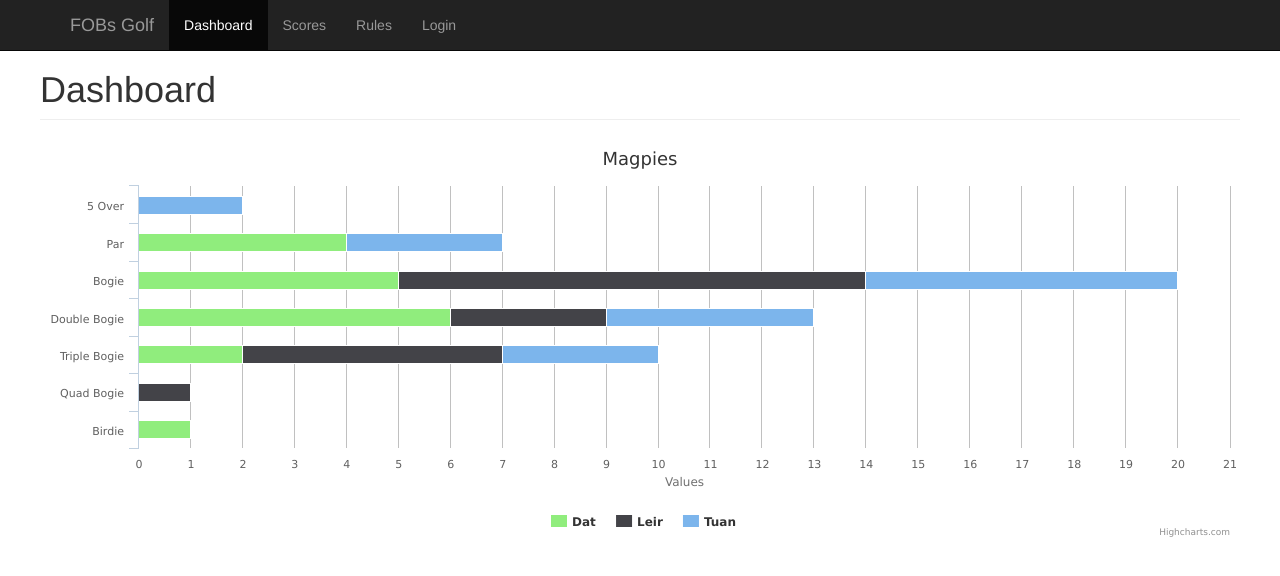
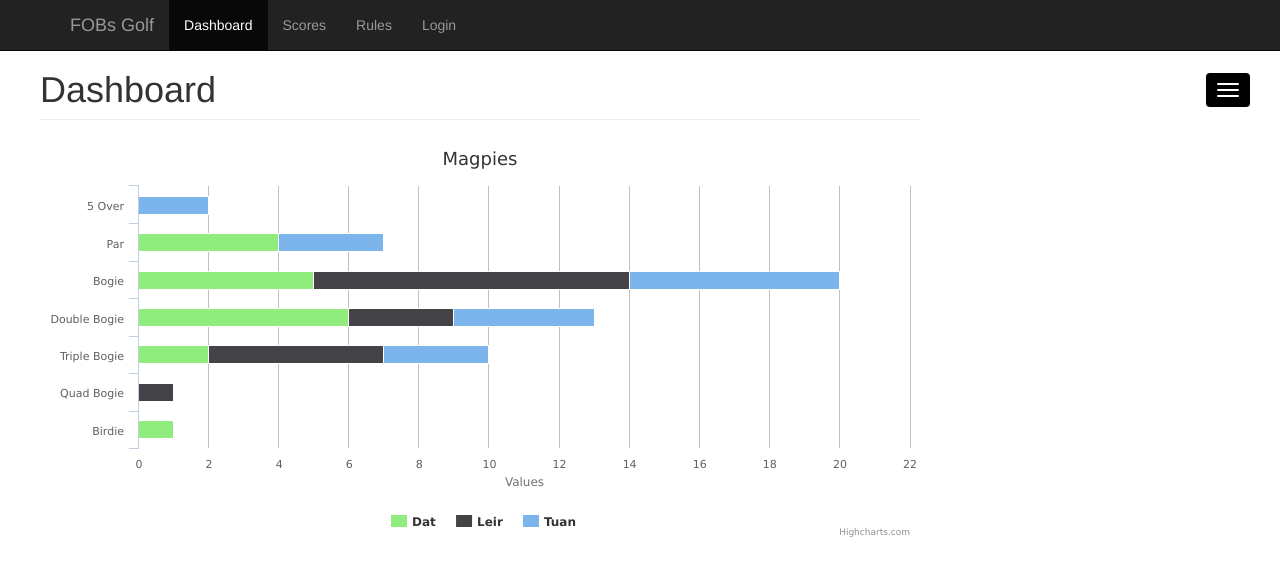
Before and after one commit to fobsgolf/fobsgolf.github.io, a plain HTML site: page index.html at #/dashboard in a window 1280 px wide. Drawn offline with Linux system fonts and the light colour scheme.

Commit message:
Added menu item to dashboard.

```diff
--- a/src/clients/web/css/core.css
+++ b/src/clients/web/css/core.css
@@ -1,11 +1,55 @@
 body {
-  padding-top: 70px;
+    padding-top: 70px;
 }
 .content {
-  padding: 40px 15px;
-  text-align: center;
-  left: auto;
-  right: auto;
+    padding: 40px 15px;
+    text-align: center;
+    left: auto;
+    right: auto;
 }
 
 .nav, .pagination, .carousel, .panel-title a { cursor: pointer; }
+
+.custom-menu {
+    background-color: black;
+    position: relative;
+    float: right;
+    margin-right: 15px;
+    padding: 9px 10px;
+    margin-top: 3px;
+    margin-bottom: 8px;
+    background-image: none;
+    border: 1px solid transparent;
+    border-radius: 4px;
+    width: 44px;
+    height: 34px;
+}
+
+.custom-menu .icon-bar {
+    background-color: #fff;
+    display: block;
+    width: 22px;
+    height: 2px;
+    border-radius: 1px;
+}
+
+.custom-menu .icon-bar+.icon-bar {
+    margin-top: 4px;
+}
+
+.custom-menu-items {
+    display: block;
+    position: relative;
+    margin-top: 40px;
+    color: white;
+}
+
+.custom-menu-items li>a {
+    color: white;
+    background-color: grey;
+}
+
+.custom-menu-items li:hover, .custom-menu-items li>a:hover {
+    background-color: black;
+
+}
--- a/src/clients/web/js/controllers/dashboardCtrl.js
+++ b/src/clients/web/js/controllers/dashboardCtrl.js
@@ -1,4 +1,5 @@
 app.controller("dashboardCtrl", function($scope, $location, graphService) {
     $scope.graphTitle = "Par";
     $scope.series = graphService.getPieStats();
+    $scope.collapsed = true;
 })
--- a/src/clients/web/partials/controllers/dashboard.html
+++ b/src/clients/web/partials/controllers/dashboard.html
@@ -1,13 +1,27 @@
 <div class="dash container-fluid">
-      <div class="row">
-        <div class="col-sm-12 main">
+    <div class="row">
+        <div class="col-sm-9 main">
             <h1 class="page-header">Dashboard</h1>
-
             <div class="row placeholders">
                 <div class="col-xs-12 placeholder">
                     <fobs-graph type="bar" id="par" class="img-responsive" title="{{graphTitle}}" series="series.data"></fobs-graph>
                 </div>
             </div>
+
+        </div>
+        <div class="col-sm-3">
+            <button class="custom-menu" ng-click="collapsed = !collapsed">
+                <span class="sr-only">Toggle navigation</span>
+                <span class="icon-bar"></span>
+                <span class="icon-bar"></span>
+                <span class="icon-bar"></span>
+            </button>
+            <div ng-if="!collapsed" class="custom-menu-items">
+                <ul class="nav nav-pills nav-stacked">
+                    <li ng-repeat="day in series.data"><a href="#/dashboard">{{day.date * 1000 | date:'dd-MM-yyyy HH:mm:ss Z'}}</a></li>
+                </ul>
+            </div>
+
         </div>
     </div>
 </div>
```
